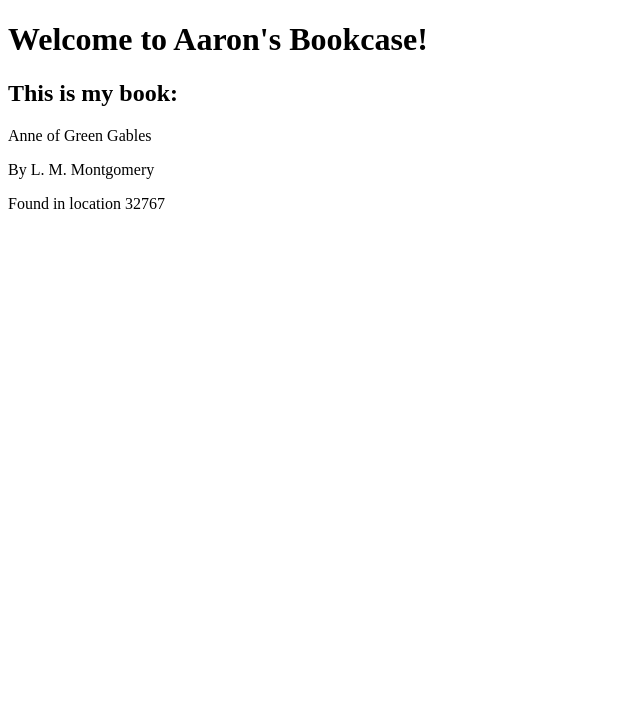
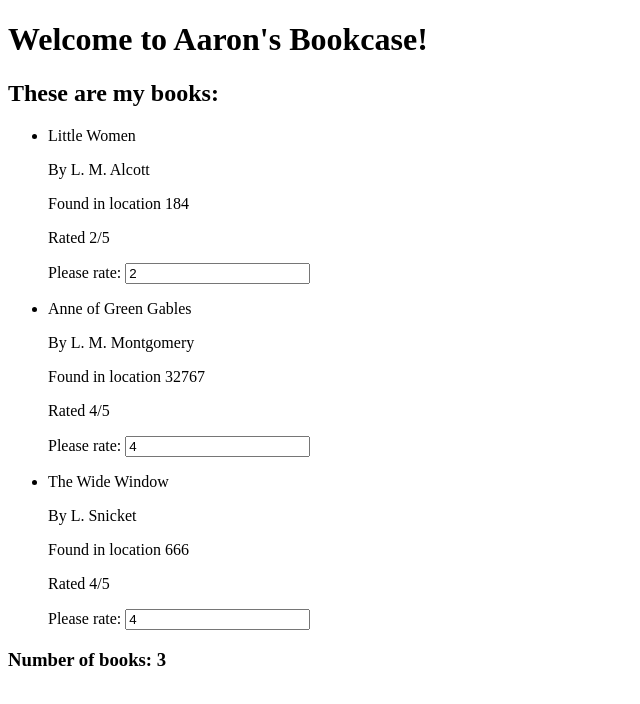
Before and after one commit to ajmath62/bookcase, an Angular app: page / in a window 1280 px wide. Shown: the top 704 px of the page, without its empty margins (0-640 px from the left). Built offline with nearby package versions, Linux system fonts and the light colour scheme.

Commit message:
Made the books a list, added an editable field

```diff
--- a/src/app/book.ts
+++ b/src/app/book.ts
@@ -3,4 +3,5 @@
   title: string
   author: string
   location: number
+  rating: number
 }
--- a/src/app/books/books.component.html
+++ b/src/app/books/books.component.html
@@ -1,4 +1,12 @@
-<h2>This is my book:</h2>
-<p>{{ book.title }}</p>
-<p>By {{ book.author }}</p>
-<p>Found in location {{ book.location }}</p>
+<h2>These are my books:</h2>
+<ul>
+  <li *ngFor='let book of books'>
+  <p>{{ book.title }}</p>
+  <p>By {{ book.author }}</p>
+  <p>Found in location {{ book.location }}</p>
+  <p>Rated {{ book.rating }}/5</p>
+  <label>Please rate: <input [(ngModel)]='book.rating'/></label>
+  </li>
+</ul>
+
+<h3>Number of books: {{ books.length }}</h3>
--- a/src/app/books/books.component.ts
+++ b/src/app/books/books.component.ts
@@ -1,5 +1,6 @@
 import { Component, OnInit, ViewEncapsulation } from '@angular/core'
 import { Book } from '../book'
+import { BOOKS } from '../mock-books'
 
 @Component({
   selector: 'app-books',
@@ -8,12 +9,7 @@
   encapsulation: ViewEncapsulation.None
 })
 export class BooksComponent implements OnInit {
-  book: Book = {
-    id: 1,
-    title: 'Anne of Green Gables',
-    author: 'L. M. Montgomery',
-    location: 32767
-  }
+  books: Book[] = BOOKS
 
   constructor() { }
 
--- /dev/null
+++ b/src/app/mock-books.ts
@@ -0,0 +1,7 @@
+import { Book } from './book'
+
+export const BOOKS: Book[] = [
+  { id: 1, title: 'Little Women', author: 'L. M. Alcott', location: 184, rating: 2 },
+  { id: 2, title: 'Anne of Green Gables', author: 'L. M. Montgomery', location: 32767, rating: 4 },
+  { id: 13, title: 'The Wide Window', author: 'L. Snicket', location: 666, rating: 4}
+]
```
Also changed, not shown: src/app/app.module.ts (+7 -6 lines), 2 other files (tests, documents, lock files or other folders).
